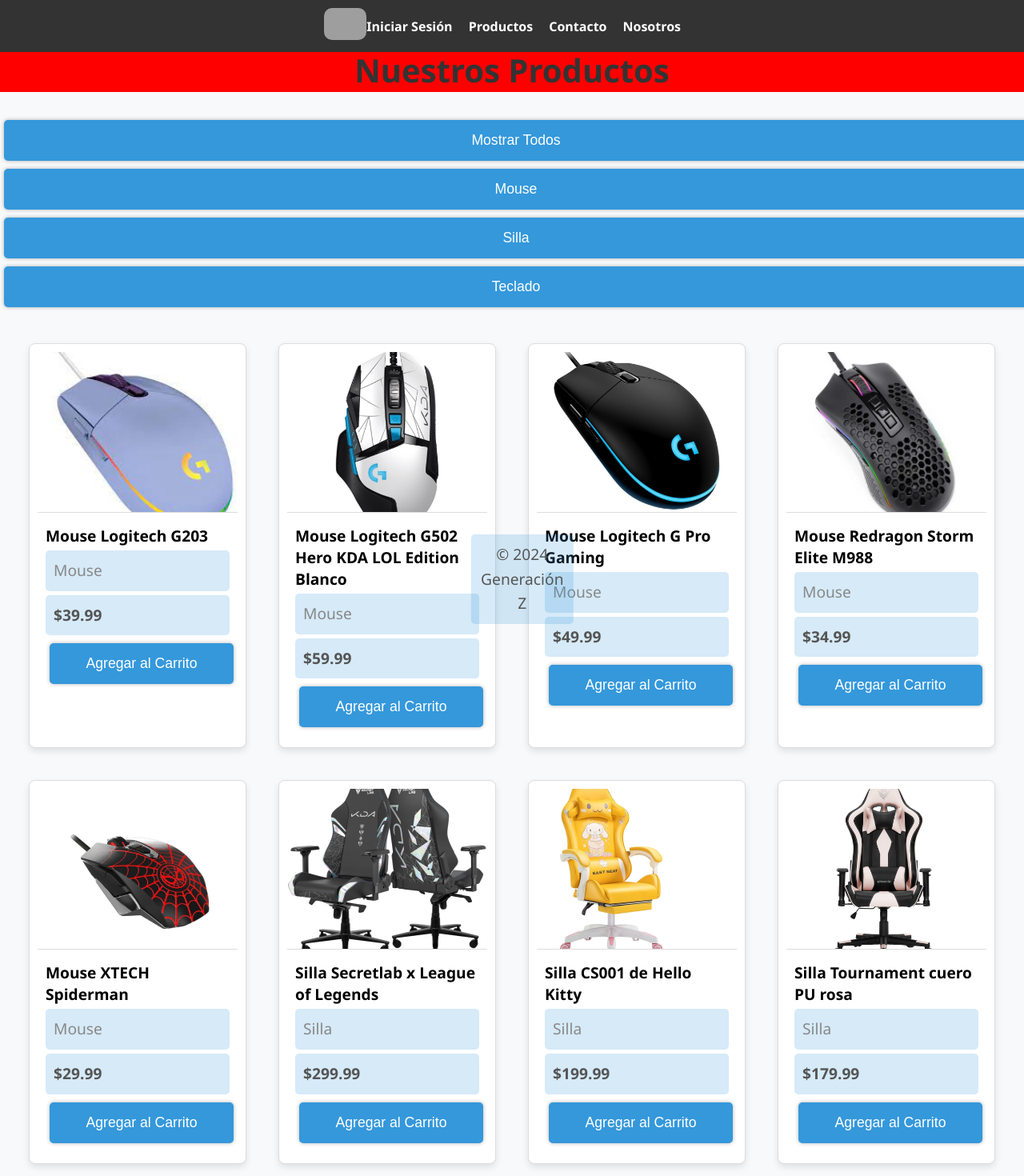
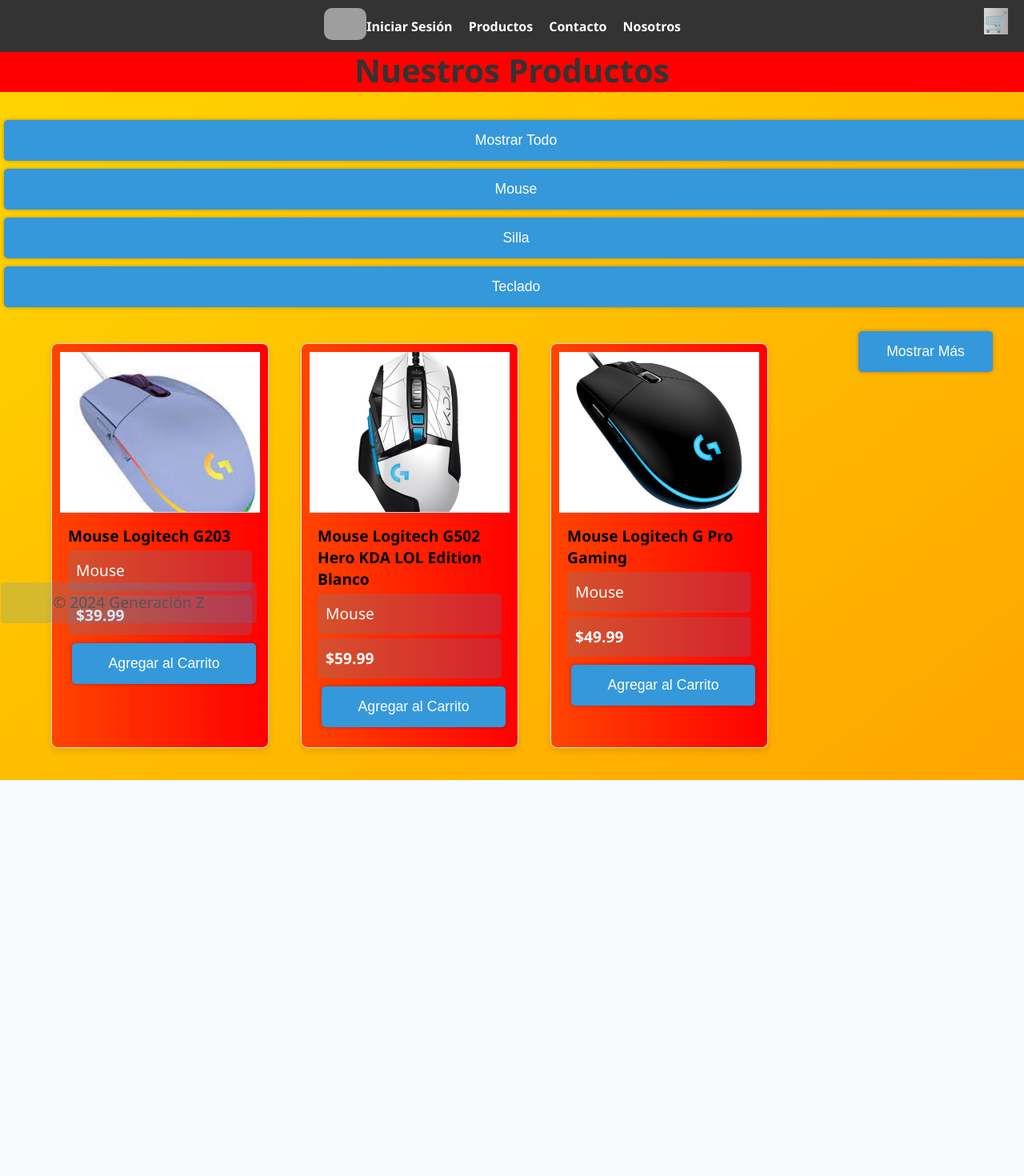
Before and after one commit to EmanuelAyala13/GeneracionZFinal, a React (Create React App) app: page /productos in a window 1280 px wide. Shown: the top 1470 px of the page at 80% size. After the commit the page ends 975 px from the top, so only its background shows below. Built offline with nearby package versions, Linux system fonts and the light colour scheme; grey boxes are pictures that could not be loaded.

Commit message:
first commit

```diff
--- a/src/components/Cart.js
+++ b/src/components/Cart.js
@@ -2,24 +2,35 @@
 import styled from 'styled-components';
 import { ToastContainer, toast } from 'react-toastify';
 import 'react-toastify/dist/ReactToastify.css';
+
+const CartIconContainer = styled.div`
+  position: fixed;
+  top: 10px;
+  right: 20px;
+  z-index: 1001;
+  background: linear-gradient(to right, #d9d9d9, #a6a6a6);
+`;
+
+const CartIcon = styled.span`
+  font-size: 24px;
+  cursor: pointer;
+  color: #333;
+`;
 
 const CartContainer = styled.div`
   position: fixed;
   top: 0;
   right: ${({ isOpen }) => (isOpen ? '0' : '-100%')};
   width: 80%;
-  max-width: 300px;
+  max-width: 400px;
   height: 100%;
-  background: linear-gradient(to right, #ff7e5f, #feb47b);
   padding: 20px;
   box-shadow: -2px 0px 5px 0px rgba(0, 0, 0, 0.2);
   z-index: 1000;
   transition: right 0.3s ease-in-out;
-
-  @media screen and (max-width: 480px) {
-    width: 60%;
-    max-width: none;
-  }
+  overflow-y: auto;
+  background: linear-gradient(to right, #ffd700, #ffa500);
+  border-radius: 10px;
 `;
 
 const CartHeader = styled.div`
@@ -29,66 +40,114 @@
   margin-bottom: 20px;
 `;
 
-const CartIconContainer = styled.div`
-  position: fixed;
-  top: 10px;
-  right: 20px;
-  z-index: 1001;
-`;
-
-const CartIcon = styled.span`
-  font-size: 24px;
-  cursor: pointer;
-  color: white;
-`;
-
 const CloseButton = styled.span`
   font-size: 20px;
   cursor: pointer;
-  color: white;
+  color: #333;
 `;
 
 const CartTitle = styled.h3`
   margin: 0;
-  color: white;
+  color: #333;
   font-size: 1.5em;
+  white-space: nowrap;
+  overflow: hidden;
+  text-overflow: ellipsis;
 `;
 
 const CartBody = styled.div`
+  max-height: calc(100% - 70px);
   overflow-y: auto;
-  max-height: calc(100% - 70px);
 `;
 
-const CartItemDetails = styled.div`
-  flex: 1;
-  padding-right: 10px;
+const CustomCartItemDetails = styled.div`
+  display: flex;
+  align-items: center;
+  margin-bottom: 15px;
 
   img {
-    max-width: 50px;
+    max-width: 60px;
     height: auto;
+    margin-right: 10px;
+  }
+
+  div {
+    flex-grow: 1;
+    overflow: hidden;
   }
 
   p {
-    margin: 5px 0;
+    margin: 0;
+    color: #333;
+  }
+
+  .quantity-control {
+    display: flex;
+    align-items: center;
+  }
+`;
+
+const QuantityButton = styled.div`
+  background-color: #333;
+  color: #fff;
+  border: 1px solid #333;
+  padding: 3px 6px;
+  cursor: pointer;
+  font-size: 12px;
+  width: 20px;
+  text-align: center;
+  transition: background-color 0.3s;
+
+  &:hover {
+    background-color: #555;
+  }
+`;
+
+const ClearCartButton = styled.button`
+  background-color: #ff0000; /* Puedes cambiar el color según tu preferencia */
+  color: #fff;
+  border: none;
+  padding: 10px;
+  cursor: pointer;
+  font-size: 14px;
+  margin-top: 10px;
+  transition: background-color 0.3s;
+
+  &:hover {
+    background-color: #cc0000; /* Cambia el color de fondo al pasar el mouse */
   }
 `;
 
 const CartTotal = styled.div`
   margin-top: 20px;
-  color: white;
+  color: #333;
+  font-size: 14px;
 `;
 
 const CartButton = styled.button`
-  background-color: #fff;
-  color: #ff7e5f;
+  background-color: #333;
+  color: #fff;
   border: none;
   padding: 10px;
   cursor: pointer;
-  font-size: 16px;
+  font-size: 14px;
+  transition: background-color 0.3s;
 
-  @media screen and (max-width: 480px) {
-    font-size: 14px;
+  &:hover {
+    background-color: #555;
   }
+`;
+
+const RemoveButton = styled.button`
+  background-color: transparent;
+  border: none;
+  cursor: pointer;
+  font-size: 20px;
+  color: #333;
+  padding: 5px;
+  margin: 0;
+  width: 40px;
+  height: 40px;
 `;
 
 const Cart = ({ cartItems, setCartItems }) => {
@@ -102,9 +161,19 @@
     setIsCartOpen(false);
   };
 
-  const removeFromCart = (index) => {
-    const updatedCart = [...cartItems];
-    updatedCart.splice(index, 1);
+  const removeFromCart = (productId) => {
+    const updatedCart = cartItems.filter((item) => item.id !== productId);
+    setCartItems(updatedCart);
+  };
+
+  const updateQuantity = (productId, newQuantity) => {
+    const updatedCart = cartItems.map((item) => {
+      if (item.id === productId) {
+        return { ...item, quantity: newQuantity };
+      }
+      return item;
+    });
+
     setCartItems(updatedCart);
   };
 
@@ -112,10 +181,22 @@
     return cartItems.reduce((total, item) => total + item.price * item.quantity, 0);
   };
 
-  const handleBuy = () => {
-    toast.success('Compra exitosa!');
+  const savePurchase = () => {
+    const invoiceNumber = Math.floor(Math.random() * 1000000);
+    const purchaseDetails = cartItems.map(
+      (item) => `${item.title} cantidad: ${item.quantity} = $${(item.price * item.quantity).toFixed(2)}`
+    );
+
+    localStorage.setItem(`purchase_${invoiceNumber}`, JSON.stringify(purchaseDetails));
+
     setCartItems([]);
-    setIsCartOpen(false);
+
+    toast.success('Compra exitosa. Número de factura: ' + invoiceNumber);
+  };
+
+  const clearCart = () => {
+    setCartItems([]);
+    toast.info('Carrito vaciado');
   };
 
   return (
@@ -134,26 +215,33 @@
             <div className="panel-body">
               <CartBody>
                 {cartItems.length > 0 ? (
-                  cartItems.map((item, index) => (
-                    <div key={index}>
-                      <CartItemDetails>
-                        <img src={item.image} alt={item.title} />
+                  cartItems.map((item) => (
+                    <CustomCartItemDetails key={item.id}>
+                      <img src={item.image} alt={item.title} />
+                      <div>
                         <p>{item.title}</p>
+                        <div className="quantity-control">
+                          <QuantityButton onClick={() => updateQuantity(item.id, item.quantity - 1)}>
+                            -
+                          </QuantityButton>
+                          <p>Cantidad: {item.quantity}</p>
+                          <QuantityButton onClick={() => updateQuantity(item.id, item.quantity + 1)}>
+                            +
+                          </QuantityButton>
+                        </div>
                         <p>Precio: ${item.price.toFixed(2)}</p>
-                        <p>Cantidad: {item.quantity}</p>
                         <p>Total: ${(item.price * item.quantity).toFixed(2)} USD</p>
-                        <div>
-                          <button onClick={() => removeFromCart(index)}>X</button>
-                        </div>
-                      </CartItemDetails>
-                    </div>
+                      </div>
+                      <RemoveButton onClick={() => removeFromCart(item.id)}>&times;</RemoveButton>
+                    </CustomCartItemDetails>
                   ))
                 ) : (
-                  <div className="alert alert-info">Carrito Vacio</div>
+                  <div className="alert alert-info">Carrito Vacío</div>
                 )}
               </CartBody>
               <CartTotal>Total: ${calculateTotal().toFixed(2)} USD</CartTotal>
-              <CartButton onClick={handleBuy}>Comprar</CartButton>
+              <CartButton onClick={savePurchase}>Comprar</CartButton>
+              <ClearCartButton onClick={clearCart}>Vaciar Carrito</ClearCartButton>
             </div>
           </div>
           <ToastContainer />
--- a/src/components/Footer.css
+++ b/src/components/Footer.css
@@ -2,24 +2,8 @@
   text-align: center;
   position: fixed;
   bottom: 0;
-  width: 10%;
-  left: 50%;
-  transform: translateX(-40%);
-  z-index: 1;
+  width: 25%;
   color: #e5ff00;
-  padding: 0px;
+  padding: 1px;
+  cursor: default;
 }
-
-
-body {
-  margin: 0;
-  display: flex;
-  flex-direction: column;
-  min-height: 100vh;
-}
-
-#root {
-  flex: 1;
-  display: flex;
-  flex-direction: column;
-}
--- a/src/components/ProductCard.js
+++ b/src/components/ProductCard.js
@@ -10,7 +10,7 @@
   overflow: hidden;
   box-shadow: 0 4px 8px rgba(0, 0, 0, 0.1);
   transition: transform 0.3s ease-in-out;
-  background-color: white;
+  background: linear-gradient(to right, #ff4500, #ff0000);
 
   &:hover {
     transform: scale(1.05);
@@ -35,12 +35,13 @@
 
 const ProductCategory = styled.p`
   margin: 5px 0;
-  color: #888;
+  color: white;
 `;
 
 const ProductPrice = styled.p`
   margin: 5px 0;
   font-weight: bold;
+  color: white;
 `;
 
 const ProductCard = ({ title, price, category, image, onAddToCart }) => {
--- a/src/pages/Productos.css
+++ b/src/pages/Productos.css
@@ -1,9 +1,9 @@
 body {
-    font-family: 'Segoe UI', Tahoma, Geneva, Verdana, sans-serif;
-    background-color: #f4f4f4;
-    margin: 0;
-    padding: 0;
-  }
+  margin: 0;
+  padding: 0;
+  font-family: 'Arial', sans-serif;
+  background: linear-gradient(to bottom right, #ffd700, #ffa500);
+}
 
   .container {
     max-width: 1200px;
--- a/src/pages/Productos.js
+++ b/src/pages/Productos.js
@@ -2,60 +2,95 @@
 import Navbar from '../components/Navbar';
 import Footer from '../components/Footer';
 import ProductCard from '../components/ProductCard';
+import Cart from '../components/Cart';
 import './Productos.css';
 
-const products = [
-  { title: 'Mouse Logitech G203', price: 39.99, category: 'Mouse', image: '/images/MouseGamerLogitechG203.jpg' },
-  { title: 'Mouse Logitech G502 Hero KDA LOL Edition Blanco', price: 59.99, category: 'Mouse', image: '/images/MouseGamerLogitechG502HeroKDALOLEditionBlanco.jpeg' },
-  { title: 'Mouse Logitech G Pro Gaming', price: 49.99, category: 'Mouse', image: '/images/MouseGamerLogitechGProGaming.jpg' },
-  { title: 'Mouse Redragon Storm Elite M988', price: 34.99, category: 'Mouse', image: '/images/MouseGamerRedDragonStormEliteM988.jpg' },
-  { title: 'Mouse XTECH Spiderman', price: 29.99, category: 'Mouse', image: '/images/MouseGamerXTECHSPIDERMAN.jpg' },
-  { title: 'Silla Secretlab x League of Legends', price: 299.99, category: 'Silla', image: '/images/SillaGamerSecretlabxLeagueofLegends.png' },
-  { title: 'Silla CS001 de Hello Kitty', price: 199.99, category: 'Silla', image: '/images/SillaGamerCS001deHellokitty.png' },
-  { title: 'Silla Tournament cuero PU rosa', price: 179.99, category: 'Silla', image: '/images/SillaGamerTournamentcueroPUrosa.jpg' },
-  { title: 'Silla VALK Freya negra', price: 169.99, category: 'Silla', image: '/images/SillaGamerVALKFreyanegra.jpg' },
-  { title: 'Teclado AURA GK2 Multicolor Mechanical Gaming', price: 89.99, category: 'Teclado', image: '/images/TecladoAURAGK2MulticolorMechanicalGaming.png' },
-  { title: 'Teclado G Pro RGB LOL KDA Edition Logitech', price: 119.99, category: 'Teclado', image: '/images/TecladoGProRgbLolKdaEditionLogitech.png' },
-  { title: 'Teclado Logitech G213 Prodigy', price: 59.99, category: 'Teclado', image: '/images/TecladoLogitechG213Prodigy.png' },
-  { title: 'Teclado Razer Gold Edition Mecánico', price: 129.99, category: 'Teclado', image: '/images/TecladoRazerGoldEditionMecanico.png' },
-  { title: 'Teclado Razer Huntsman Mini Mercury Linear Red', price: 139.99, category: 'Teclado', image: '/images/TecladoRazerHuntsmanMiniMercuryLinearRed.png' },
+const ProductsPerPage = 3;
+
+const allProducts = [
+  { id: 1, title: 'Mouse Logitech G203', price: 39.99, category: 'Mouse', image: '/images/MouseGamerLogitechG203.jpg' },
+  { id: 2, title: 'Mouse Logitech G502 Hero KDA LOL Edition Blanco', price: 59.99, category: 'Mouse', image: '/images/MouseGamerLogitechG502HeroKDALOLEditionBlanco.jpeg' },
+  { id: 3, title: 'Mouse Logitech G Pro Gaming', price: 49.99, category: 'Mouse', image: '/images/MouseGamerLogitechGProGaming.jpg' },
+  { id: 4, title: 'Mouse Redragon Storm Elite M988', price: 34.99, category: 'Mouse', image: '/images/MouseGamerRedDragonStormEliteM988.jpg' },
+  { id: 5, title: 'Mouse XTECH Spiderman', price: 29.99, category: 'Mouse', image: '/images/MouseGamerXTECHSPIDERMAN.jpg' },
+  { id: 6, title: 'Silla Secretlab x League of Legends', price: 299.99, category: 'Silla', image: '/images/SillaGamerSecretlabxLeagueofLegends.png' },
+  { id: 7, title: 'Silla CS001 de Hello Kitty', price: 199.99, category: 'Silla', image: '/images/SillaGamerCS001deHellokitty.png' },
+  { id: 8, title: 'Silla Tournament cuero PU rosa', price: 179.99, category: 'Silla', image: '/images/SillaGamerTournamentcueroPUrosa.jpg' },
+  { id: 9, title: 'Silla VALK Freya negra', price: 169.99, category: 'Silla', image: '/images/SillaGamerVALKFreyanegra.jpg' },
+  { id: 10, title: 'Teclado AURA GK2 Multicolor Mechanical Gaming', price: 89.99, category: 'Teclado', image: '/images/TecladoAURAGK2MulticolorMechanicalGaming.png' },
+  { id: 11, title: 'Teclado G Pro RGB LOL KDA Edition Logitech', price: 119.99, category: 'Teclado', image: '/images/TecladoGProRgbLolKdaEditionLogitech.png' },
+  { id: 12, title: 'Teclado Logitech G213 Prodigy', price: 59.99, category: 'Teclado', image: '/images/TecladoLogitechG213Prodigy.png' },
+  { id: 13, title: 'Teclado Razer Gold Edition Mecánico', price: 129.99, category: 'Teclado', image: '/images/TecladoRazerGoldEditionMecanico.png' },
+  { id: 14, title: 'Teclado Razer Huntsman Mini Mercury Linear Red', price: 139.99, category: 'Teclado', image: '/images/TecladoRazerHuntsmanMiniMercuryLinearRed.png' },
 ];
 
 const Productos = () => {
   const [categoriaSeleccionada, setCategoriaSeleccionada] = useState(null);
+  const [cartItems, setCartItems] = useState([]);
+  const [showMore, setShowMore] = useState(false);
 
-  const categorias = [...new Set(products.map((producto) => producto.category))];
+  const categorias = [...new Set(allProducts.map((producto) => producto.category))];
 
   const handleCategoriaClick = (categoria) => {
     setCategoriaSeleccionada(categoria);
+    setShowMore(false);
   };
 
   const handleMostrarTodosClick = () => {
-    setCategoriaSeleccionada(null);
+    setCategoriaSeleccionada('Mostrar Todos');
+    setShowMore(false);
+  };
+
+  const handleShowMoreClick = () => {
+    setShowMore(true);
+  };
+
+  const handleShowLessClick = () => {
+    setShowMore(false);
   };
 
   const productosFiltrados = categoriaSeleccionada
-    ? products.filter((producto) => producto.category === categoriaSeleccionada)
-    : products;
+    ? categoriaSeleccionada === 'Mostrar Todos'
+      ? allProducts
+      : allProducts.filter((producto) => producto.category === categoriaSeleccionada)
+    : allProducts;
+
+  const visibleProducts = showMore
+    ? productosFiltrados
+    : productosFiltrados.slice(0, ProductsPerPage);
 
   return (
     <div>
       <Navbar />
       <h2>Nuestros Productos</h2>
       <div>
-        <button onClick={handleMostrarTodosClick}>Mostrar Todos</button>
+        <button onClick={handleMostrarTodosClick}>Mostrar Todo</button>
         {categorias.map((categoria) => (
           <button key={categoria} onClick={() => handleCategoriaClick(categoria)}>
             {categoria}
           </button>
         ))}
+        <Cart cartItems={cartItems} setCartItems={setCartItems} />
       </div>
       <div className="product-container">
         <div className="carousel">
-          {productosFiltrados.map((producto, index) => (
-            <ProductCard key={index} {...producto} />
+          {visibleProducts.map((producto) => (
+            <ProductCard
+              key={producto.id}
+              {...producto}
+              onAddToCart={() => setCartItems([...cartItems, { ...producto, quantity: 1 }])}
+            />
           ))}
         </div>
+        {productosFiltrados.length > ProductsPerPage && (
+          <div>
+            {!showMore ? (
+              <button onClick={handleShowMoreClick}>Mostrar Más</button>
+            ) : (
+              <button onClick={handleShowLessClick}>Mostrar Menos</button>
+            )}
+          </div>
+        )}
       </div>
       <Footer />
     </div>
```
Also changed, not shown: src/App.js (+11 -3 lines), src/components/Hero.js (+6 -6 lines), src/components/ProductList.js (+9 -2 lines).
